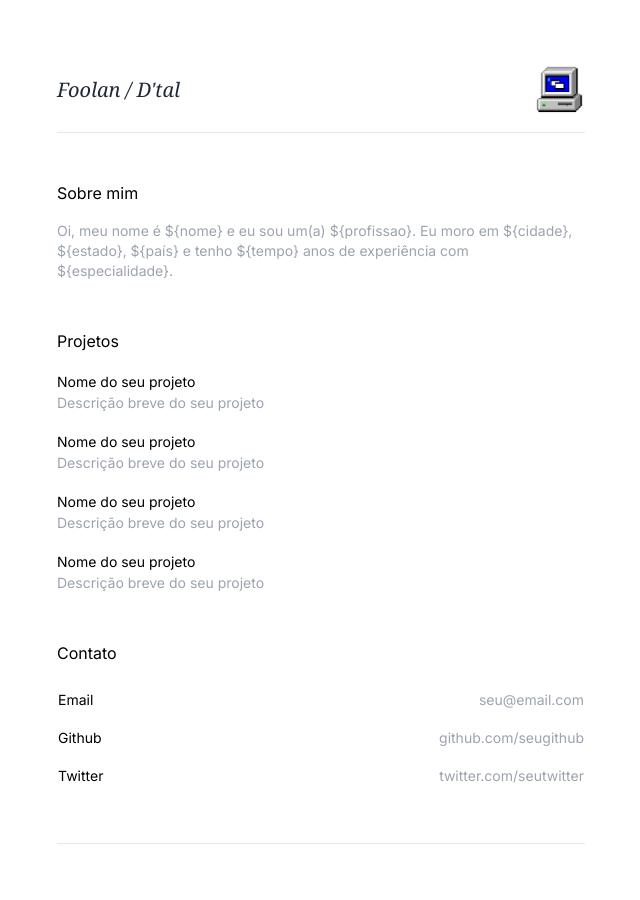
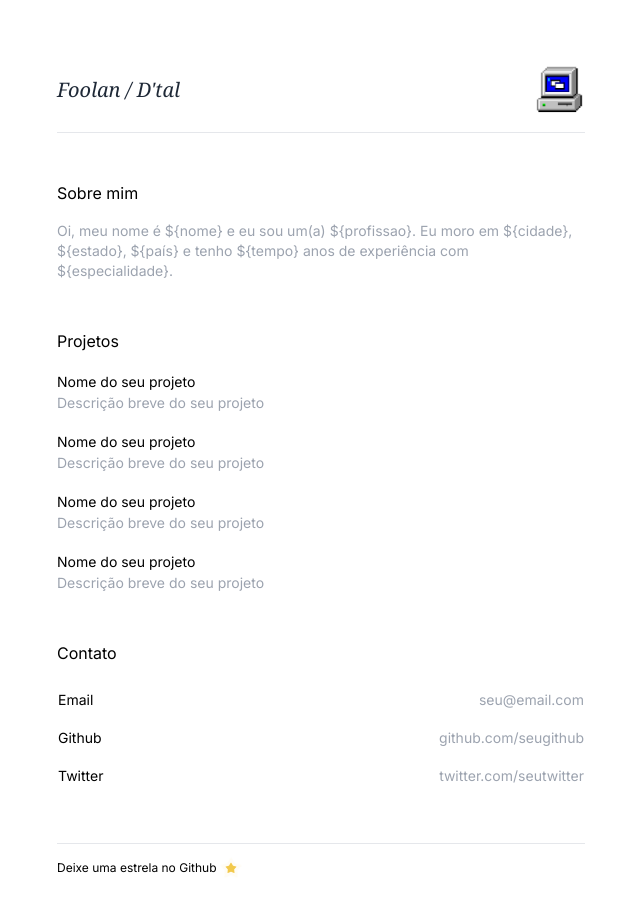
Before and after one commit to ericviana/foolan, a Next.js app: page / in a window 1280 px wide. Shown: the whole page, without its empty margins (319-959 px from the left). Before the commit the page ends 868 px from the top, so only its background shows below. Built offline with nearby package versions, Linux system fonts and the light colour scheme.

Commit message:
Add lil footer

```diff
--- a/app/page.tsx
+++ b/app/page.tsx
@@ -2,6 +2,7 @@ import Contato from '@/components/Contato';
 import Cabecalho from '@/components/Cabecalho';
 import Sobre from '@/components/Sobre';
 import Projetos from '@/components/Projetos';
+import Footer from '@/components/Footer';
 
 export const metadata = {
   title: 'Foolan D\'tal',
@@ -21,6 +22,7 @@ export default function Home() {
         <Projetos />
         <Contato />
         <hr className='border-gray-200' />
+        <Footer />
       </main>
     </div>
   );
--- /dev/null
+++ b/components/Footer.tsx
@@ -0,0 +1,37 @@
+import Link from "next/link";
+
+export default function Footer() {
+  return (
+    <div className='flex items-center gap-2 mt-4'>
+      <Link href={'https://github.com/ericviana/foolan'} className='text-xs hover:underline'>Deixe uma estrela no Github</Link>
+      <div className='relative flex h-3 w-3'>
+        <svg
+          className='animate-ping absolute inline-flex h-full w-full opacity-75'
+          width='16'
+          height='15'
+          viewBox='0 0 16 15'
+          fill='none'
+          xmlns='http://www.w3.org/2000/svg'
+        >
+          <path
+            d='M7.6338 0.612492C7.79939 0.335537 8.20061 0.335537 8.3662 0.612493L10.5304 4.23216C10.5901 4.33205 10.688 4.40321 10.8015 4.42915L14.9128 5.36885C15.2273 5.44075 15.3513 5.82235 15.1391 6.06542L12.3654 9.2422C12.2888 9.32987 12.2514 9.44501 12.2618 9.56093L12.6385 13.7614C12.6674 14.0828 12.3428 14.3186 12.046 14.1919L8.16757 12.5356C8.06053 12.4899 7.93947 12.4899 7.83243 12.5356L3.954 14.1919C3.65724 14.3186 3.33264 14.0828 3.36147 13.7614L3.73821 9.56093C3.7486 9.44501 3.71119 9.32987 3.63464 9.2422L0.860899 6.06541C0.648669 5.82235 0.772656 5.44075 1.08723 5.36885L5.1985 4.42915C5.31196 4.40321 5.4099 4.33205 5.46963 4.23216L7.6338 0.612492Z'
+            fill='#F2C94C'
+          />
+        </svg>
+        <svg
+          className='relative inline-flex h-3 w-3'
+          width='16'
+          height='15'
+          viewBox='0 0 16 15'
+          fill='none'
+          xmlns='http://www.w3.org/2000/svg'
+        >
+          <path
+            d='M7.6338 0.612492C7.79939 0.335537 8.20061 0.335537 8.3662 0.612493L10.5304 4.23216C10.5901 4.33205 10.688 4.40321 10.8015 4.42915L14.9128 5.36885C15.2273 5.44075 15.3513 5.82235 15.1391 6.06542L12.3654 9.2422C12.2888 9.32987 12.2514 9.44501 12.2618 9.56093L12.6385 13.7614C12.6674 14.0828 12.3428 14.3186 12.046 14.1919L8.16757 12.5356C8.06053 12.4899 7.93947 12.4899 7.83243 12.5356L3.954 14.1919C3.65724 14.3186 3.33264 14.0828 3.36147 13.7614L3.73821 9.56093C3.7486 9.44501 3.71119 9.32987 3.63464 9.2422L0.860899 6.06541C0.648669 5.82235 0.772656 5.44075 1.08723 5.36885L5.1985 4.42915C5.31196 4.40321 5.4099 4.33205 5.46963 4.23216L7.6338 0.612492Z'
+            fill='#F2C94C'
+          />
+        </svg>
+      </div>
+    </div>
+  );
+}
```
